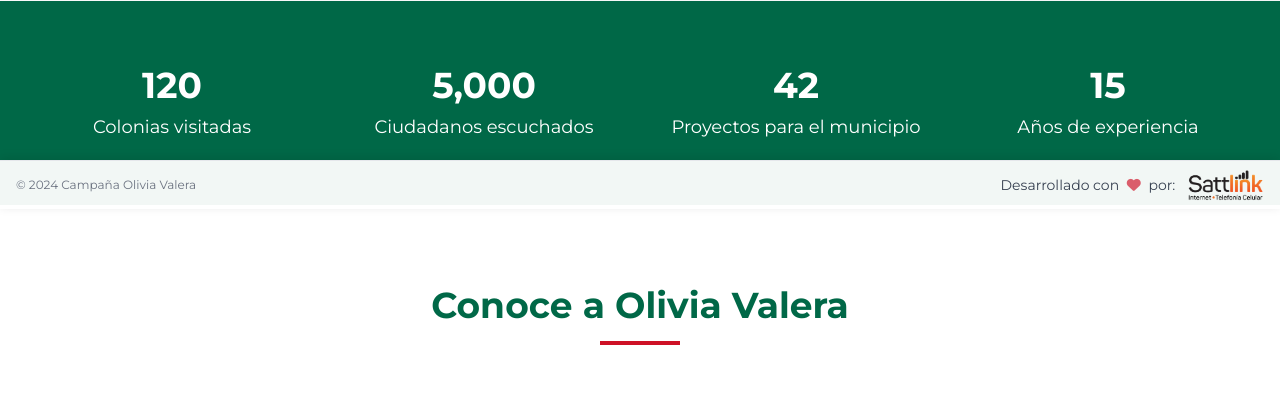
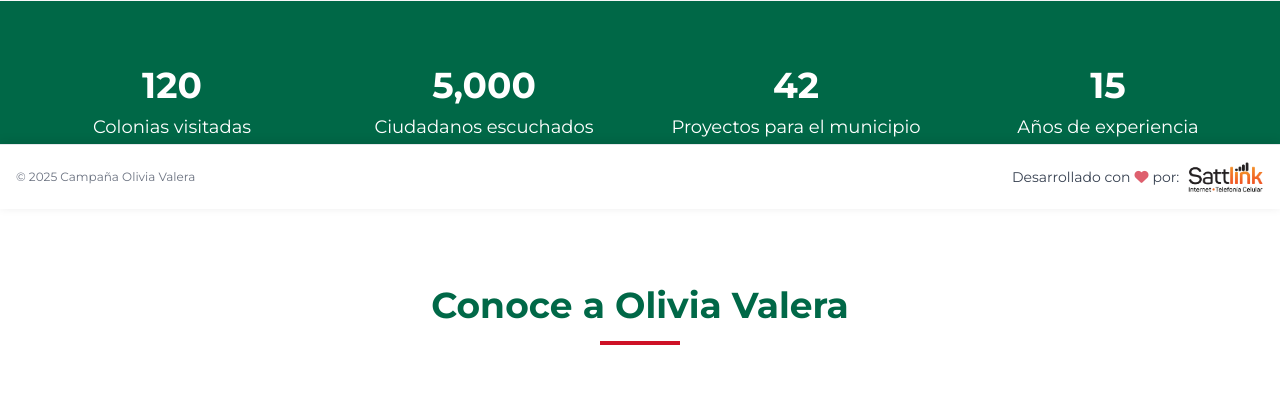
Before and after one commit to lrmaldo/oliviavalera, a Laravel app: page / in a window 1280 px wide. Shown: the part 591-995 px from the top of the page. Run offline with Laravel 12, Linux system fonts and the light colour scheme; grey boxes labelled with a size stand in for pictures from a placeholder-image service; some libraries are stand-ins or nearby versions.

Commit message:
fix: Actualizar el año de la campaña a 2025 en el pie de página y la barra de créditos

```diff
--- a/resources/views/welcome.blade.php
+++ b/resources/views/welcome.blade.php
@@ -706,7 +706,7 @@
 
                 <div class="border-t border-gray-800 mt-12 pt-8 flex flex-col md:flex-row justify-between items-center">
                     <p class="text-gray-500 text-sm mb-4 md:mb-0">
-                        &copy; 2024 Campaña Olivia Valera. Todos los derechos reservados.
+                        &copy; 2025 Campaña Olivia Valera. Todos los derechos reservados.
                     </p>
                     <div class="flex flex-wrap justify-center">
                         <a href="#" class="text-gray-500 hover:text-white mx-2 text-sm transition duration-300">Política de privacidad</a>
@@ -718,19 +718,24 @@
         </footer>
 
         <!-- Nueva barra de créditos flotante -->
-        <div class="credits-bar py-2 px-4 border-t border-gray-200">
-            <div class="container mx-auto flex justify-between items-center">
+        <div class="credits-bar py-4 px-4 border-t border-gray-200 bg-white">
+            <div class="container mx-auto flex flex-col sm:flex-row justify-between items-center text-center sm:text-left gap-2">
                 <div class="text-xs text-gray-500">
-                    &copy; 2024 Campaña Olivia Valera
+                    &copy; 2025 Campaña Olivia Valera
                 </div>
-                <div class="flex items-center sattlink-logo-container">
-                    <p class="text-sm text-gray-700 mr-3 hidden sm:block">Desarrollado con <i class="fas fa-heart text-pri-red animate-pulse mx-1"></i> por:</p>
+                <div class="flex flex-col sm:flex-row items-center gap-2">
+                    <p class="text-sm text-gray-700 flex items-center">
+                        <span class="hidden sm:inline">Desarrollado con</span>
+                        <i class="fas fa-heart text-pri-red animate-pulse mx-1"></i>
+                        <span class="hidden sm:inline">por:</span>
+                    </p>
                     <a href="https://sattlink.com" target="_blank" class="transition-opacity hover:opacity-80">
                         <img src="{{asset('/img/Sattlink-logo-nuevo.png')}}" alt="Sattlink Internet" class="h-8">
                     </a>
                 </div>
             </div>
         </div>
+
 
         <!-- Botón para volver arriba (ajustado margin bottom para no solapar con la barra de créditos) -->
         <a href="#inicio" id="back-to-top" class="fixed bottom-16 right-6 bg-pri-green hover:bg-green-800 text-white w-12 h-12 rounded-full flex items-center justify-center shadow-lg transition-all duration-300 opacity-0 invisible">
```
